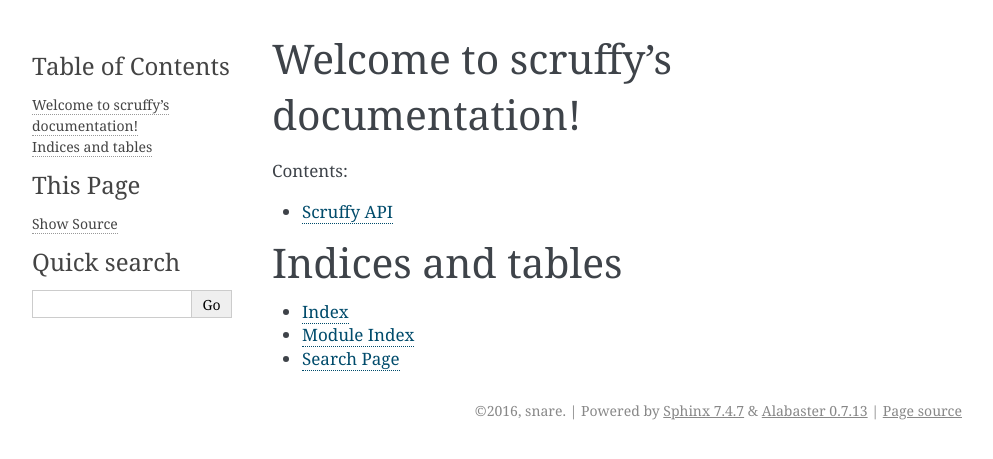
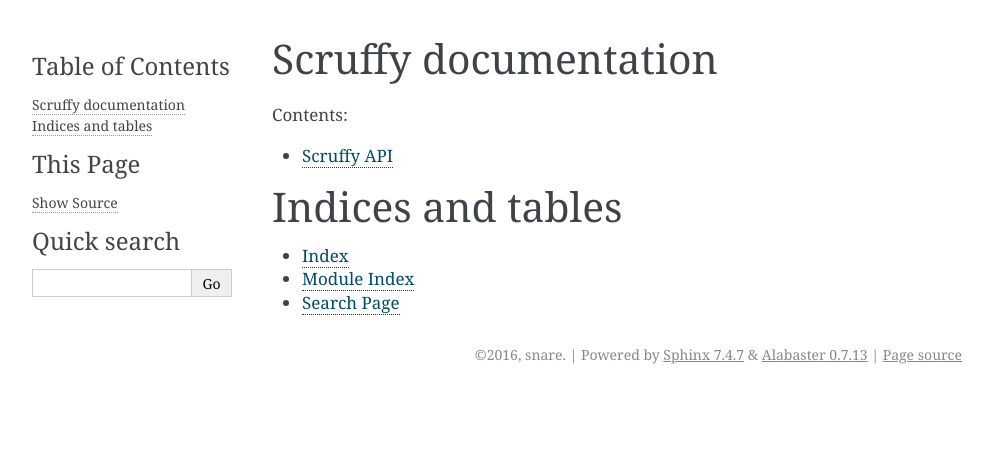
Before and after one commit to snare/scruffy, a Sphinx documentation site: the page built from doc/index.rst, in a window 1280 px wide. Shown: the top 459 px of the page, without its empty margins (148-1141 px from the left). Built offline with Sphinx 7.4.7, drawn with Linux system fonts in a browser that asks for light colours.

Commit message:
Updating doc

```diff
--- a/doc/index.rst
+++ b/doc/index.rst
@@ -3,8 +3,8 @@
    You can adapt this file completely to your liking, but it should at least
    contain the root `toctree` directive.
 
-Welcome to scruffy's documentation!
-===================================
+Scruffy documentation
+=====================
 
 Contents:
 
```
Also changed, not shown: README.rst (renamed from README.md, +12 -1 lines).
